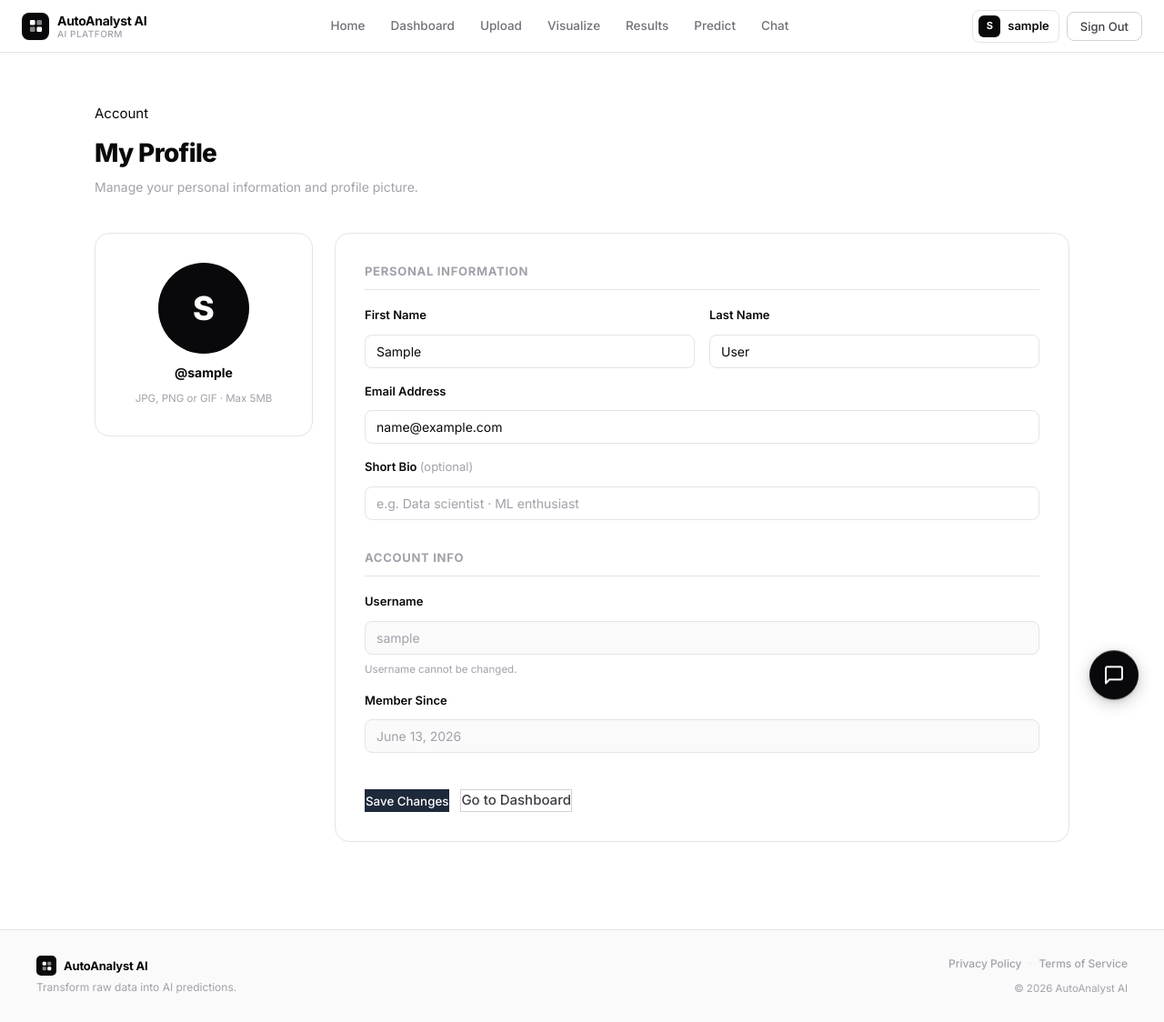
After one commit to fuad556805/AutoAnalyst-Ai, a Django app: page /profile/ in a window 1280 px wide. The commit adds this page. Shown: the whole page at 91% size. Run offline with Django 5.2, Linux system fonts and the light colour scheme; the visitor is signed in with stand-in values (Sample User, id 1).

Commit message:
Add user profile page with image upload functionality
Create a new profile view, URL, template, and model to allow users to view and edit their personal information and upload a profile picture. Update navbar links to navigate to the profile page.

Replit-Commit-Author: Agent
Replit-Commit-Session-Id: 6ca36470-1d90-44e8-b4a4-0944a3e5ae00
Replit-Commit-Checkpoint-Type: full_checkpoint
Replit-Commit-Event-Id: 5a71c0dc-b99b-45ef-8e71-d41b89df8061
Replit-Commit-Screenshot-Url: https://storage.googleapis.com/screenshot-production-us-central1/3325e291-eb6e-4c86-9b5d-324ccc39e0db/6ca36470-1d90-44e8-b4a4-0944a3e5ae00/1S10fnK
Replit-Helium-Checkpoint-Created: true

```diff
--- a/AutoAnalyst/AutoAnalyst/urls.py
+++ b/AutoAnalyst/AutoAnalyst/urls.py
@@ -13,6 +13,7 @@ urlpatterns = [
     path('signup/', core_views.signup, name='signup'),
     path('privacy/', core_views.privacy, name='privacy'),
     path('terms/', core_views.terms, name='terms'),
+    path('profile/', core_views.profile, name='profile'),
     path('dashboard/', include('apps.dashboard.urls')),
     path('dataset/', include('apps.dataset.urls')),
     path('ml/', include('apps.ml.urls')),
--- a/AutoAnalyst/apps/core/views.py
+++ b/AutoAnalyst/apps/core/views.py
@@ -2,6 +2,7 @@ from django.shortcuts import render, redirect
 from django.contrib.auth.forms import UserCreationForm
 from django.contrib.auth import login
 from django.contrib import messages
+from django.contrib.auth.decorators import login_required
 
 def home(request):
     return render(request, 'home.html')
@@ -11,6 +12,32 @@ def privacy(request):
 
 def terms(request):
     return render(request, 'terms.html')
+
+@login_required
+def profile(request):
+    user = request.user
+    profile = user.profile
+
+    if request.method == 'POST':
+        first_name = request.POST.get('first_name', '').strip()
+        last_name  = request.POST.get('last_name', '').strip()
+        email      = request.POST.get('email', '').strip()
+        bio        = request.POST.get('bio', '').strip()
+
+        user.first_name = first_name
+        user.last_name  = last_name
+        user.email      = email
+        user.save()
+
+        profile.bio = bio
+        if 'image' in request.FILES:
+            profile.image = request.FILES['image']
+        profile.save()
+
+        messages.success(request, 'Profile updated successfully!')
+        return redirect('profile')
+
+    return render(request, 'profile.html', {'profile': profile})
 
 def signup(request):
     if request.method == 'POST':
--- a/AutoAnalyst/static/css/base.css
+++ b/AutoAnalyst/static/css/base.css
@@ -818,6 +818,85 @@ footer {
 
 .footer-copy { font-size: 11.5px; color: var(--muted2); margin: 0; }
 
+/* ── NAV USER BUTTON ─────────────────────────────── */
+.nav-user-btn {
+  display: inline-flex; align-items: center; gap: 8px;
+  text-decoration: none; border: 1px solid var(--border);
+  border-radius: 8px; padding: 5px 10px 5px 6px;
+  background: var(--white); transition: background .15s, border-color .15s;
+  font-size: 13px; font-weight: 600; color: var(--black);
+}
+.nav-user-btn:hover { background: var(--bg-subtle); border-color: var(--border-strong); }
+.nav-user-avatar {
+  width: 24px; height: 24px; border-radius: 6px;
+  background: var(--black); color: white;
+  font-size: 11px; font-weight: 700;
+  display: flex; align-items: center; justify-content: center;
+  flex-shrink: 0;
+}
+.nav-mobile-user { display: flex; align-items: center; gap: 12px; padding: 12px 20px; text-decoration: none; }
+.nav-mobile-user-sub { display: block; font-size: 11px; color: var(--muted2); margin-top: 1px; }
+
+/* ── PROFILE PAGE ─────────────────────────────────── */
+.profile-page { padding: 56px 0 96px; min-height: 60vh; }
+.profile-header { margin-bottom: 40px; }
+.profile-header h1 { font-size: 28px; font-weight: 800; letter-spacing: -0.7px; color: var(--black); margin: 10px 0 6px; }
+.profile-subtitle { font-size: 14px; color: var(--muted2); }
+.profile-grid { display: grid; grid-template-columns: 240px 1fr; gap: 24px; align-items: start; }
+
+.profile-avatar-card {
+  background: var(--white); border: 1px solid var(--border);
+  border-radius: 16px; padding: 32px 24px;
+  display: flex; flex-direction: column; align-items: center; gap: 10px;
+  text-align: center;
+}
+.avatar-wrap {
+  width: 100px; height: 100px; border-radius: 50%;
+  background: var(--black); position: relative;
+  overflow: hidden; cursor: pointer; flex-shrink: 0;
+}
+.avatar-img { width: 100%; height: 100%; object-fit: cover; display: block; }
+.avatar-initials {
+  width: 100%; height: 100%;
+  display: flex; align-items: center; justify-content: center;
+  font-size: 36px; font-weight: 800; color: white;
+}
+.avatar-overlay {
+  position: absolute; inset: 0;
+  background: rgba(0,0,0,0.55);
+  display: flex; flex-direction: column; align-items: center; justify-content: center;
+  gap: 4px; color: white; font-size: 11px; font-weight: 600;
+  opacity: 0; transition: opacity .2s; cursor: pointer;
+}
+.avatar-wrap:hover .avatar-overlay { opacity: 1; }
+.avatar-username { font-size: 14px; font-weight: 700; color: var(--black); margin: 0; }
+.avatar-hint { font-size: 11.5px; color: var(--muted2); margin: 0; }
+
+.profile-form-card {
+  background: var(--white); border: 1px solid var(--border);
+  border-radius: 16px; padding: 32px;
+}
+.profile-form-section { margin-bottom: 32px; }
+.profile-form-section h3 {
+  font-size: 13px; font-weight: 700; text-transform: uppercase;
+  letter-spacing: 0.7px; color: var(--muted2);
+  margin-bottom: 18px; padding-bottom: 10px;
+  border-bottom: 1px solid var(--border);
+}
+.profile-field-row { display: grid; grid-template-columns: 1fr 1fr; gap: 16px; }
+.profile-field { display: flex; flex-direction: column; gap: 6px; margin-bottom: 16px; }
+.profile-field label { font-size: 13px; font-weight: 600; color: var(--black); }
+.profile-field input {
+  border: 1px solid var(--border); border-radius: 8px;
+  padding: 9px 12px; font-size: 14px; color: var(--black);
+  background: var(--white); transition: border-color .15s;
+  font-family: inherit; outline: none;
+}
+.profile-field input:focus { border-color: var(--black); }
+.input-disabled { background: var(--bg-subtle) !important; color: var(--muted2) !important; cursor: not-allowed; }
+.field-hint { font-size: 11.5px; color: var(--muted2); margin: 2px 0 0; }
+.profile-actions { display: flex; gap: 12px; padding-top: 8px; }
+
 /* ── LEGAL PAGES ─────────────────────────────────── */
 .legal-page { padding: 64px 0 96px; min-height: 60vh; }
 .legal-header { margin-bottom: 48px; }
@@ -848,5 +927,7 @@ footer {
   .predict-grid { grid-template-columns: 1fr; }
   footer { padding: 24px 20px; flex-direction: column; align-items: flex-start; gap: 20px; }
   .footer-right { align-items: flex-start; }
+  .profile-grid { grid-template-columns: 1fr; }
+  .profile-field-row { grid-template-columns: 1fr; }
   .auth-card { padding: 28px 20px; }
 }
--- a/AutoAnalyst/templates/base.html
+++ b/AutoAnalyst/templates/base.html
@@ -92,7 +92,10 @@
 
   <div class="nav-auth">
     {% if user.is_authenticated %}
-      <a href="{% url 'dashboard' %}" class="btn btn-outline btn-sm">{{ user.username }}</a>
+      <a href="{% url 'profile' %}" class="nav-user-btn">
+        <div class="nav-user-avatar">{{ user.username|slice:":1"|upper }}</div>
+        <span>{{ user.username }}</span>
+      </a>
       <form method="post" action="{% url 'logout' %}" style="display:inline">
         {% csrf_token %}
         <button type="submit" class="btn btn-outline btn-sm">Sign Out</button>
@@ -181,10 +184,13 @@
   <div class="nav-mobile-divider"></div>
   <div class="nav-mobile-section-label">Account</div>
   {% if user.is_authenticated %}
-    <div class="nav-mobile-user">
+    <a href="{% url 'profile' %}" class="nav-mobile-user">
       <div class="nav-mobile-user-avatar">{{ user.username|slice:":1"|upper }}</div>
-      <span class="nav-mobile-user-name">{{ user.username }}</span>
-    </div>
+      <div>
+        <span class="nav-mobile-user-name">{{ user.username }}</span>
+        <span class="nav-mobile-user-sub">View Profile →</span>
+      </div>
+    </a>
     <form method="post" action="{% url 'logout' %}">
       {% csrf_token %}
       <button type="submit" class="nav-mobile-link nav-mobile-link-danger" style="width:100%;background:none;border:none;cursor:pointer;text-align:left;">
--- /dev/null
+++ b/AutoAnalyst/templates/profile.html
@@ -0,0 +1,118 @@
+{% extends 'base.html' %}
+{% block title %}My Profile — AutoAnalyst AI{% endblock %}
+
+{% block content %}
+<div class="profile-page">
+  <div class="container">
+
+    <div class="profile-header">
+      <div class="section-tag">Account</div>
+      <h1>My Profile</h1>
+      <p class="profile-subtitle">Manage your personal information and profile picture.</p>
+    </div>
+
+    {% if messages %}
+      {% for msg in messages %}
+        <div class="alert alert-{{ msg.tags }}" style="margin-bottom:20px;">{{ msg }}</div>
+      {% endfor %}
+    {% endif %}
+
+    <div class="profile-grid">
+
+      <!-- Avatar Card -->
+      <div class="profile-avatar-card">
+        <div class="avatar-wrap" id="avatarWrap">
+          {% if profile.image %}
+            <img src="{{ profile.image.url }}" alt="Profile" class="avatar-img" id="avatarImg">
+          {% else %}
+            <div class="avatar-initials" id="avatarInitials">{{ profile.get_avatar_letter }}</div>
+          {% endif %}
+          <label for="imageInput" class="avatar-overlay">
+            <svg viewBox="0 0 24 24" fill="none" stroke="currentColor" stroke-width="2" stroke-linecap="round" stroke-linejoin="round" width="22" height="22">
+              <path d="M23 19a2 2 0 0 1-2 2H3a2 2 0 0 1-2-2V8a2 2 0 0 1 2-2h4l2-3h6l2 3h4a2 2 0 0 1 2 2z"/>
+              <circle cx="12" cy="13" r="4"/>
+            </svg>
+            <span>Change Photo</span>
+          </label>
+        </div>
+        <p class="avatar-username">@{{ profile.user.username }}</p>
+        <p class="avatar-hint">JPG, PNG or GIF · Max 5MB</p>
+      </div>
+
+      <!-- Info Form -->
+      <div class="profile-form-card">
+        <form method="post" enctype="multipart/form-data" id="profileForm">
+          {% csrf_token %}
+          <input type="file" name="image" id="imageInput" accept="image/*" style="display:none" onchange="previewImage(this)">
+
+          <div class="profile-form-section">
+            <h3>Personal Information</h3>
+            <div class="profile-field-row">
+              <div class="profile-field">
+                <label>First Name</label>
+                <input type="text" name="first_name" value="{{ profile.user.first_name }}" placeholder="Enter first name">
+              </div>
+              <div class="profile-field">
+                <label>Last Name</label>
+                <input type="text" name="last_name" value="{{ profile.user.last_name }}" placeholder="Enter last name">
+              </div>
+            </div>
+            <div class="profile-field">
+              <label>Email Address</label>
+              <input type="email" name="email" value="{{ profile.user.email }}" placeholder="Enter email address">
+            </div>
+            <div class="profile-field">
+              <label>Short Bio <span style="color:var(--muted2);font-weight:400;">(optional)</span></label>
+              <input type="text" name="bio" value="{{ profile.bio }}" placeholder="e.g. Data scientist · ML enthusiast" maxlength="160">
+            </div>
+          </div>
+
+          <div class="profile-form-section">
+            <h3>Account Info</h3>
+            <div class="profile-field">
+              <label>Username</label>
+              <input type="text" value="{{ profile.user.username }}" disabled class="input-disabled">
+              <p class="field-hint">Username cannot be changed.</p>
+            </div>
+            <div class="profile-field">
+              <label>Member Since</label>
+              <input type="text" value="{{ profile.user.date_joined|date:'F j, Y' }}" disabled class="input-disabled">
+            </div>
+          </div>
+
+          <div class="profile-actions">
+            <button type="submit" class="btn btn-primary">Save Changes</button>
+            <a href="{% url 'dashboard' %}" class="btn btn-outline">Go to Dashboard</a>
+          </div>
+        </form>
+      </div>
+
+    </div>
+  </div>
+</div>
+{% endblock %}
+
+{% block extra_js %}
+<script>
+function previewImage(input) {
+  if (input.files && input.files[0]) {
+    const reader = new FileReader();
+    reader.onload = function(e) {
+      const wrap = document.getElementById('avatarWrap');
+      let img = document.getElementById('avatarImg');
+      const initials = document.getElementById('avatarInitials');
+      if (!img) {
+        img = document.createElement('img');
+        img.id = 'avatarImg';
+        img.className = 'avatar-img';
+        wrap.insertBefore(img, wrap.firstChild);
+      }
+      if (initials) initials.style.display = 'none';
+      img.src = e.target.result;
+      img.style.display = 'block';
+    };
+    reader.readAsDataURL(input.files[0]);
+  }
+}
+</script>
+{% endblock %}
```
Also changed, not shown: AutoAnalyst/apps/core/models.py (added, +24 -0 lines), AutoAnalyst/apps/core/migrations/0001_initial.py (added), AutoAnalyst/apps/core/migrations/__init__.py (added).
